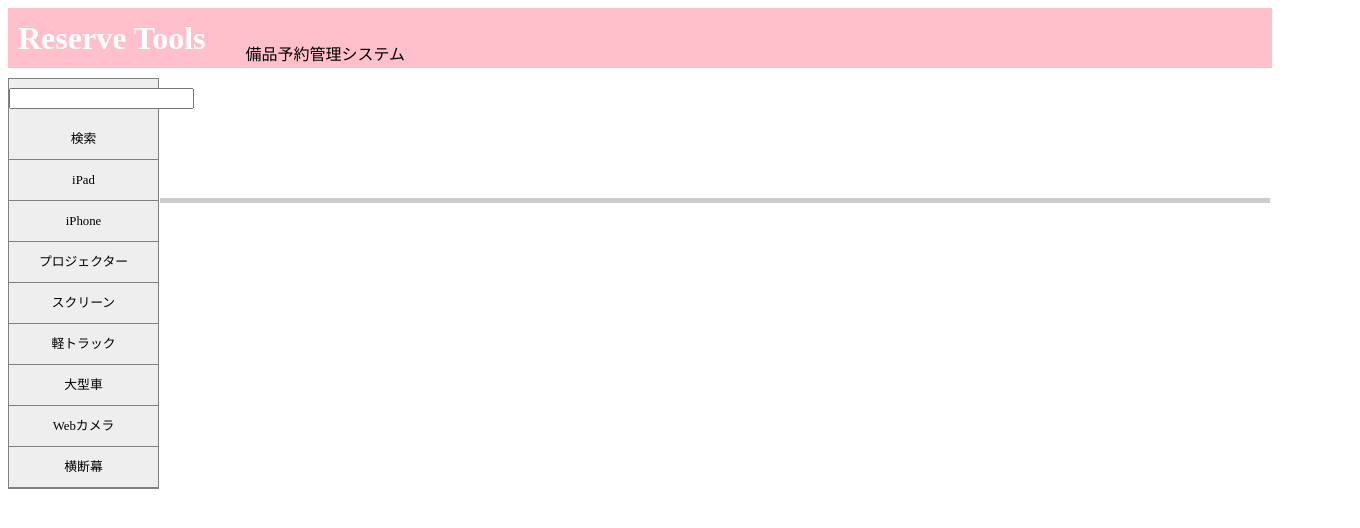
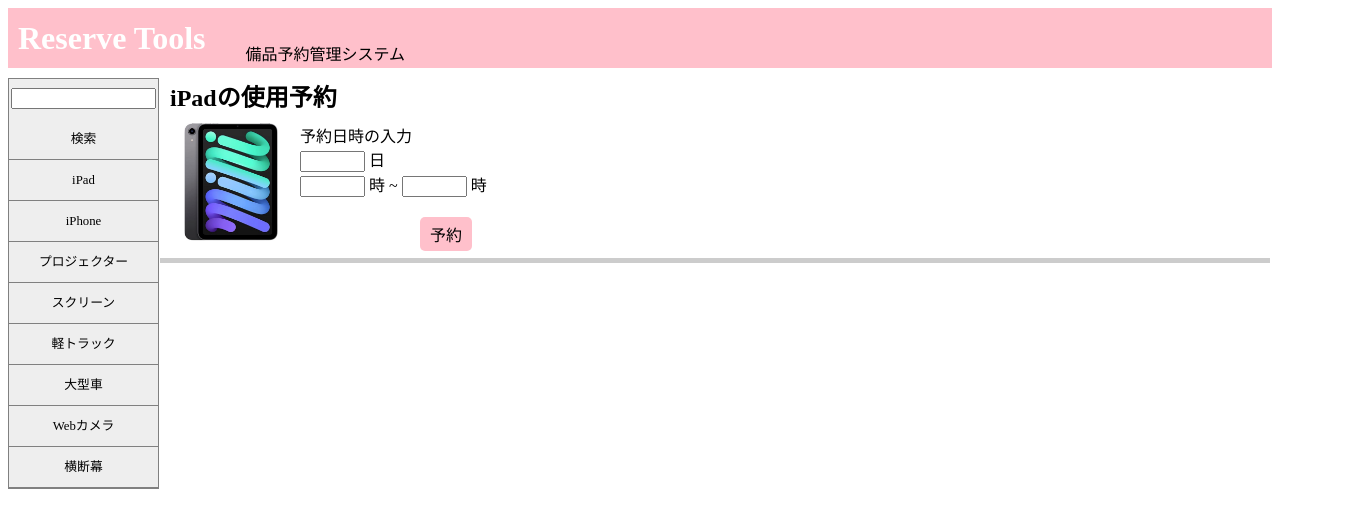
Before and after one commit to ryota-09/vue-reserve-tools, a Vue app: page /toolDetail/1 in a window 1280 px wide. Shown: the top 528 px of the page, 1360 px wide, since content can reach past the window. Built offline with nearby package versions, Linux system fonts and the light colour scheme.

Commit message:
入力画面実装

```diff
--- a/src/components/CompReserveArea.vue
+++ b/src/components/CompReserveArea.vue
@@ -1,6 +1,15 @@
 <template>
   <div class="reserve-container">
-    <h2 class="reserve-areatitle">{{  }}</h2>
+    <h2 class="reserve-area-title">{{ currentTool.name }}の使用予約</h2>
+    <form action="post">
+      <div class="reserve-term">
+        <div>予約日時の入力</div>
+          <div class="start-day"><input type="text" size="5" v-model.number="startUseDay"> 日</div>
+          <div class="reserve-hour"><input type="text" size="5" v-model.number="startUsehour"> 時 ~ <input type="text" size="5" v-model.number="endUsehour"> 時</div>
+          <div class="reserve-button"> 予約 </div>
+      </div>
+    </form>
+    <span class="image-area"><img v-bind:src="currentTool.image" alt=""></span>
   </div>
 </template>
 
@@ -11,8 +20,10 @@ import { Component, Vue } from "vue-property-decorator";
 @Component
 export default class CompReserveArea extends Vue {
   private currentTool = new Tool(0, "", "", new ReserveState(false, 0, 0, 0, 0, 0))
-  private startUsehour = 0;
-  private endUsehour = 0;
+  private startUsehour = "";
+  private endUsehour = "";
+  private startUseDay = "";
+  private endUsehDay = "";
 
   created(): void{
     const toolId = Number(this.$route.params.id);
@@ -24,7 +35,38 @@ export default class CompReserveArea extends Vue {
 <style scoped>
 .reserve-container{
   text-align: left;
-  padding: 10px;
-  height: 100px;
+  padding: 0 10px;
+  flex: 1;
+  height: 180px;
+}
+.reserve-area-title{
+  margin: 0;
+}
+img{
+  margin: 10px;
+  width: 100px;
+}
+.reserve-term {
+  margin-top: 10px;
+  flex-direction: column;
+  width: calc(100% - 100px);
+  position: absolute;
+  left: 140px;
+}
+.reserve-button {
+  text-align: right;
+  margin: 20px 0 10px 120px;
+  display: inline-block;
+  background: pink;
+  border-radius: 5px;
+  color: black;
+  padding: 5px 10px;
+  cursor: pointer;
+}
+.reserve-button:hover {
+  background: red;
+}
+.reserve-button:active {
+  background: red;
 }
 </style>
--- a/src/components/CompSideMenu.vue
+++ b/src/components/CompSideMenu.vue
@@ -2,7 +2,7 @@
   <div>
     <aside class="menu">
       <ul class="menu-list">
-        <li class="menu-list-title"><div><input type="text" v-model="serchText"></div>
+        <li class="menu-list-title"><div><input type="text" size="15" v-model="serchText"></div>
         <div class="serch-button">検索</div></li>
       </ul>
     <ul class="menu-list">
--- a/src/store/index.ts
+++ b/src/store/index.ts
@@ -17,7 +17,7 @@ export default new Vuex.Store({
       new User(5, "富山", "ex05@example.com", "12345678", 3, []),
     ],
     toolList: [
-      new Tool(1, "iPad", "", new ReserveState(false, 0, 0, 0, 0, 0)),
+      new Tool(1, "iPad", "/img/ipad.jpg", new ReserveState(false, 0, 0, 0, 0, 0)),
       new Tool(2, "iPhone", "", new ReserveState(false, 0, 0, 0, 0, 0)),
       new Tool(3, "プロジェクター", "", new ReserveState(true, 2, 9, 10, 10, 10)),
       new Tool(4, "スクリーン", "", new ReserveState(false,0,  0, 0, 0, 0)),
```
Also changed, not shown: public/img/ipad.jpg (added).
